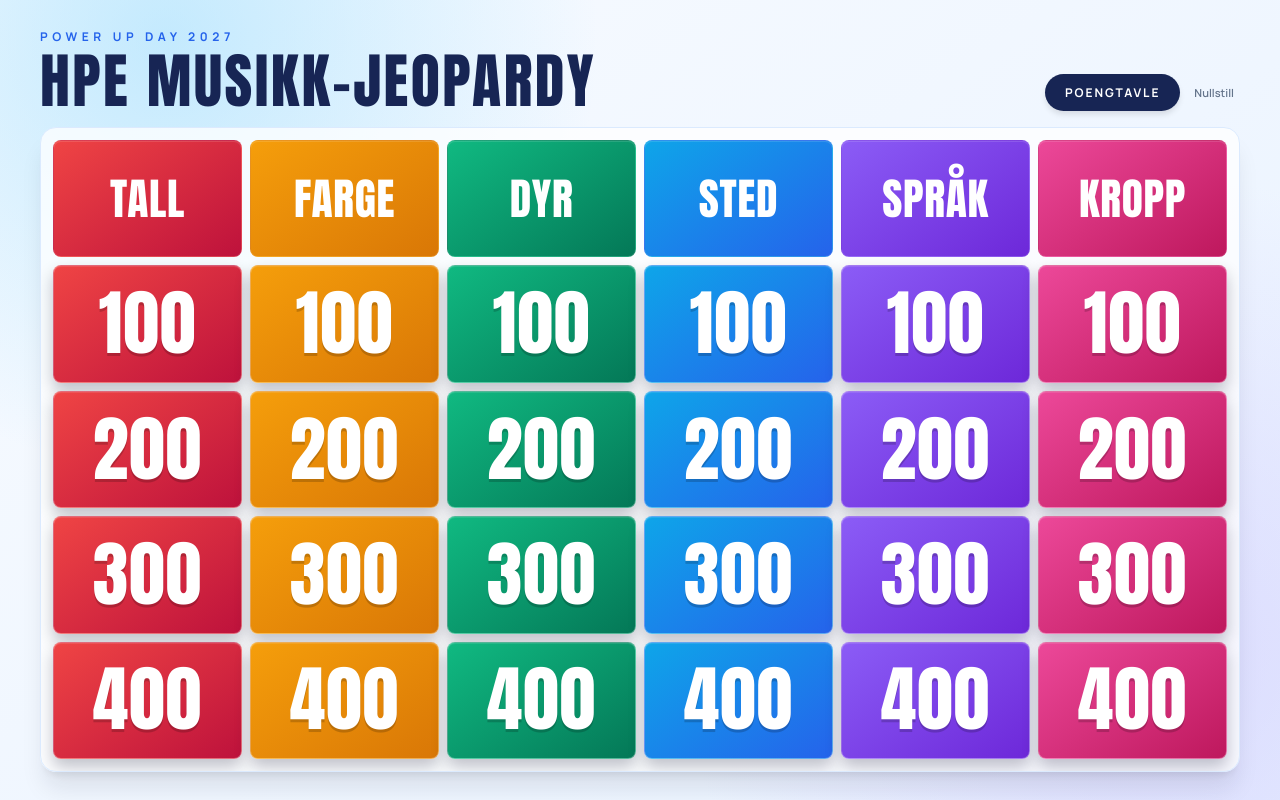
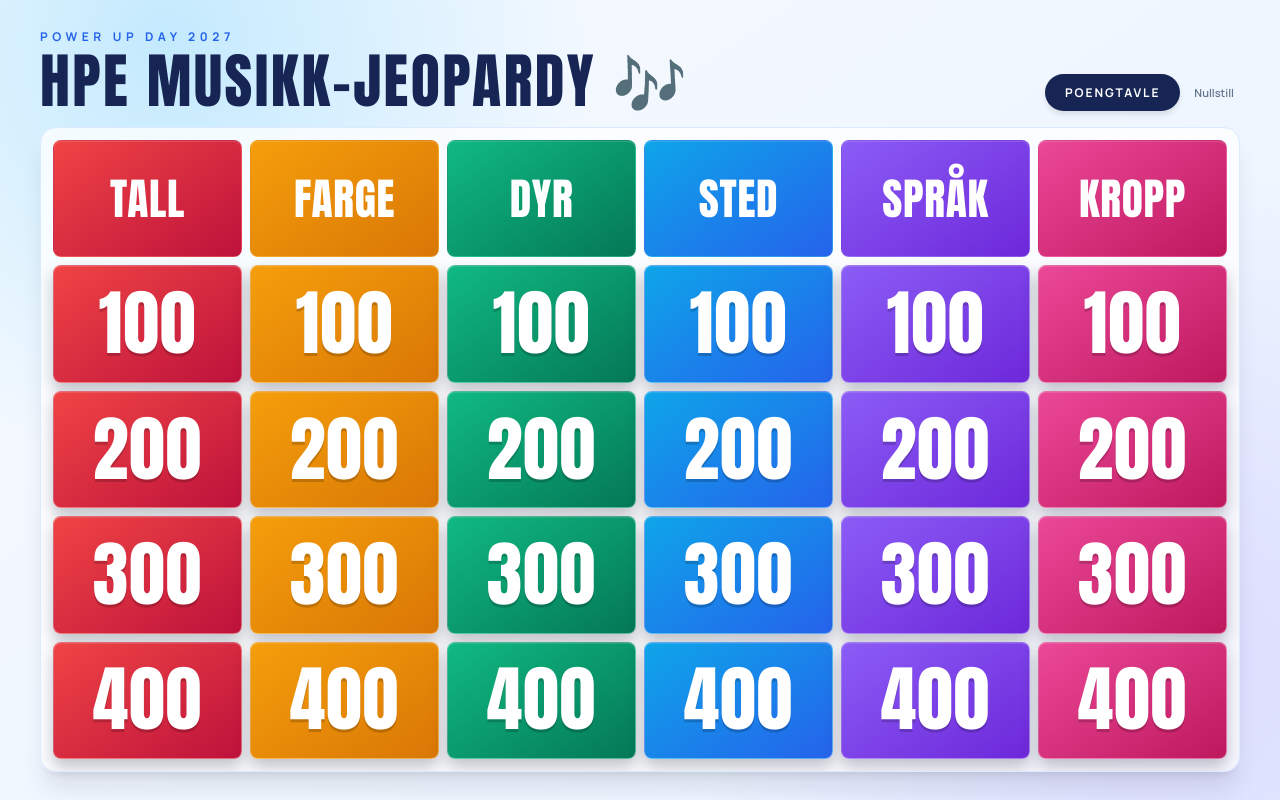
Before and after one commit to guidefrafjord/musikkjeopardy, a plain HTML site: page index.html in a window 1280 px wide. Drawn offline with Linux system fonts and the light colour scheme.

Commit message:
Update index.html

```diff
--- a/index.html
+++ b/index.html
@@ -338,7 +338,7 @@
   <header>
     <div>
       <p class="event">Power Up Day 2027</p>
-      <h1 class="display-font">HPE musikk-jeopardy</h1>
+      <h1 class="display-font">HPE musikk-jeopardy <span aria-hidden="true">🎶</span></h1>
     </div>
     <div class="actions">
       <button type="button" class="pill pill-dark" id="open-scores">Poengtavle</button>
```
